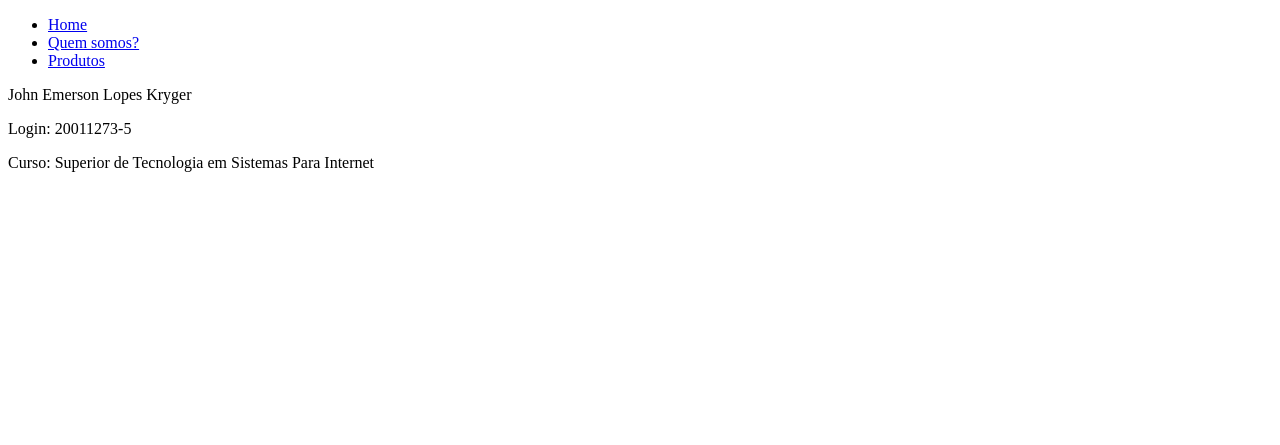
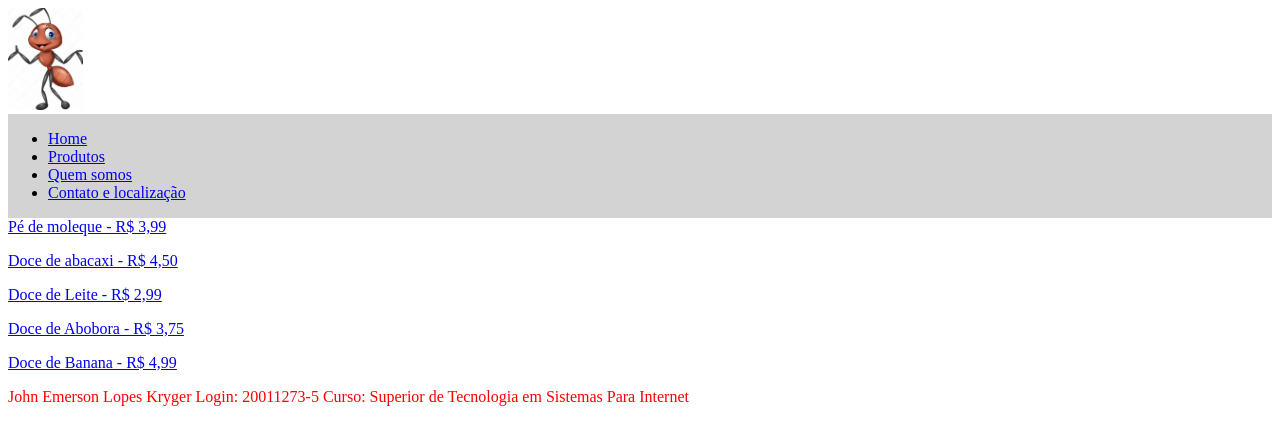
Before and after one commit to johnkriger/20011273-5_John_Kryger, a PHP site: page /index.php?pagina=link_produto.php in a window 1280 px wide. Shown: the top 445 px of the page. Run offline with PHP 8.4, Linux system fonts and the light colour scheme.

Commit message:
Add files via upload

```diff
--- /dev/null
+++ b/20011273-5_John_Kryger/contato.php
@@ -0,0 +1,3 @@
+<p>Fone para contato: (51)99687-5781</p>
+<p>Estamos aqui:</p>
+<img src="./imagens/docesabor.png"/>
--- a/20011273-5_John_Kryger/index.php
+++ b/20011273-5_John_Kryger/index.php
@@ -2,23 +2,52 @@
 <html lang="pt-br">
 <head>
     <meta charset="UTF-8">
-    <title>Alô Doçura</title>
+    <title>Doce Sabor</title>
+    <style>
+        .menu{
+            width: 100%; float: left; background-color: #d3d3d3; padding: 18px 8 px;
+        }
+        .menu li a{
+            margin-right: 25px;
+        }
+        .menu li a:hover{
+            color: #fff;
+        }
+        footer{
+            color: red;
+        };
+
+    </style>
 </head>
 <body>
     <header>
-        <nav>
+    <img src="./imagens/logo.jpg"
+    width= "75px">
+        <nav class= "menu">
             <ul>
                 <li><a href="index.php">Home</a></li>
-                <li><a href="quem_somos.php">Quem somos?</a></li>
-                <li><a href="produtos.php">Produtos</a></li>
+                <li><a href="index.php?pagina=link_produto.php">Produtos</a></li>
+                <li><a href="index.php?pagina=quem_somos.php">Quem somos</a></li>
+                <li><a href="index.php?pagina=contato.php">Contato e localização</a></li>
             </ul>
         </nav>
     </header>
+
+    <main>
+    <?php
+        if(isset($_GET["pagina"]) && !empty($_GET["pagina"])){
+            $pagina = $_GET["pagina"];      //local onde define qual pagina será mostrada
+            include ($pagina);
+		}
+
+        ?>
+
+
+    </main>
     <footer>
-    <p>John Emerson Lopes Kryger</p>
-    <p>Login: 20011273-5</p>
-    <p>Curso: Superior de Tecnologia em Sistemas Para Internet</p>
+        John Emerson Lopes Kryger
+        Login: 20011273-5
+        Curso: Superior de Tecnologia em Sistemas Para Internet
     </footer>
-
-</body>
+    </body>
 </html>
--- /dev/null
+++ b/20011273-5_John_Kryger/link_produto.php
@@ -0,0 +1,7 @@
+<?php
+    include ("produtos.php");
+    foreach ($produto as $value) {      //parte responsável por imprimir nomes na tela
+    ?>
+      <p><a href="index.php?pagina=produto.php&id=<?=$value["id"];?>"><?=$value["nome"];?><?=$value["valor"];?></a></p>
+    <?php
+    }
--- /dev/null
+++ b/20011273-5_John_Kryger/produtos.php
@@ -0,0 +1,26 @@
+<?php
+    return $produto = array(
+        array('id'=> 1, 'nome' => 'Pé de moleque - ', 'imagem' => '<img src= ./imagens/pedemoleque.jpg>',
+        'valor' => 'R$ 3,99', 'descricao' =>'O pé de moleque é um doce típico da culinária brasileira, feito a partir da mistura de amendoim torrado com rapadura.
+        O pé de moleque surgiu em meados do século XVI, com a chegada da cana-de-açúcar ao Brasil. A cidade de Piranguinho, no sul do estado de Minas Gerais, é conhecida pela produção artesanal da guloseima, e tem se destacado no cenário nacional através da festa do maior pé de moleque do mundo, que faz parte do calendário cultural de festividades do município.
+        Na Índia, principalmente nos estados de Gujarate e Maharashtra, é chamado de chikki. Em Portugal, o pé de moleque é conhecido como nougat. No México, se chama palanqueta.
+        Há uma derivação do doce na versão de um bolo, comum a festas juninas de locais do Nordeste do Brasil. O bolo de pé de moleque também é chamado de "bolo preto", no qual a castanha de caju pode substituir o amendoim, mantém-se a rapadura e adiciona-se massa de mandioca fermentada (pubada, massa puba) e outros ingredientes.
+        '),
+        array('id'=> 2, 'nome' => 'Doce de abacaxi - ', 'imagem' =>'<img src= ./imagens/abacaxi.jpg>',
+        'valor' => 'R$ 4,50', 'descricao' =>'Doce de abacaxi é um doce típico da culinária brasileira feito a base de abacaxi e açúcar, podendo conter também coco, cravo e canela, mel, ou noz moscada.
+        A apresentação final do doce pode ser em calda (compota), em massa (polpa triturada) ou cristalizado. Este doce pode ser usado como ingrediente para outras sobremesas, como no pavês,  bolos, e delícia de abacaxi.
+        '),
+        array('id'=> 3, 'nome' => 'Doce de Leite - ', 'imagem' =>'<img src= ./imagens/leite.jpg>',
+        'valor' => 'R$ 2,99', 'descricao' =>'O doce de leite é um doce à base de leite e açúcar e tradicional em vários países da América Latina. Geralmente é feito ao se ferver leite com açúcar ou cozinhando leite condensado, sendo usado em balas e outras comidas doces, como bolos, biscoitos ou sorvete e em alguns lugares, é apreciado com torradas ou utilizado como recheio de churros.
+        As variações mais comuns do doce são a pastosa e a sólida (que pode ser cortada em barras ou pedaços), que se diferenciam por sua consistência.
+        '),
+        array('id'=> 4, 'nome' => 'Doce de Abobora - ', 'imagem' =>'<img src= ./imagens/abobora.jpg>',
+        'valor' => 'R$ 3,75', 'descricao' =>'O doce de abóbora é um doce típico da culinária. A abóbora é um fruto originário do continente americano, sendo importante na alimentação das civilizações pré-colombianas.  A origem do doce é incerta, sendo atribuída a diferentes estados como Rio Grande do Sul, Rio de Janeiro e Minas Gerais.
+        Além da abóbora, os outros ingredientes utilizados no seu preparo são cal virgem para uso culinário, açúcar, água, cravo-da-índia e canela em pau. Nos Estados Unidos, o doce é bastante comum no Halloween.
+        '),
+        array('id'=> 5, 'nome' => 'Doce de Banana - ', 'imagem' =>'<img src= ./imagens/banana.jpg>',
+        'valor' => 'R$ 4,99', 'descricao' =>'Doce de banana é um doce típico da culinária brasileira feito com pedaços de banana e açúcar fervidos em água, podendo ter canela ou cravo-da-índia, ou suco de limão.
+        O doce difere-se da bananada, basicamente por estar na forma de compota, não sendo, portanto, um doce de corte.
+        '),
+    );
+?>
--- /dev/null
+++ b/20011273-5_John_Kryger/quem_somos.php
@@ -0,0 +1,6 @@
+
+    <p;>Doce sabor surgiu no ano de 2020, no começo da pandemia,
+    com a missão de levar mais sabor para a sua vida.</p>
+    <p>Somos uma empresa familiar,
+    que surgiu como uma alternativa de renda extra e nos apaixonamos pela culinária.</p>
+    <p>Utilizamos ingredientes selecionados para otimizar o sabor.</p>
```
Also changed, not shown: 20011273-5_John_Kryger/produto.php (added, +20 -0 lines), 20011273-5_John_Kryger/README.md, 20011273-5_John_Kryger/imagens/abacaxi.jpg (added), 20011273-5_John_Kryger/imagens/abobora.jpg (added), 20011273-5_John_Kryger/imagens/banana.jpg (added), 20011273-5_John_Kryger/imagens/doces.jpg (added), 20011273-5_John_Kryger/imagens/docesabor.PNG (added), 20011273-5_John_Kryger/imagens/leite.jpg (added), 20011273-5_John_Kryger/imagens/logo.jpg (added), 20011273-5_John_Kryger/imagens/paçoca.jpg (added), 20011273-5_John_Kryger/imagens/pedemoleque.jpg (added).
